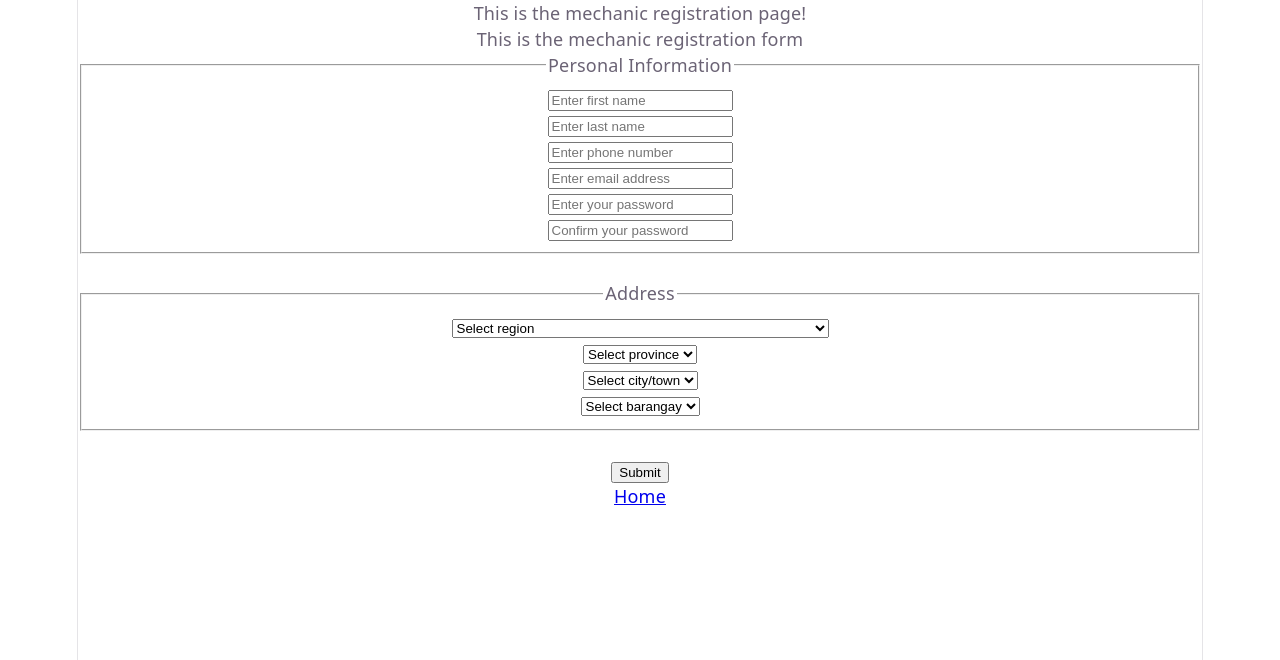
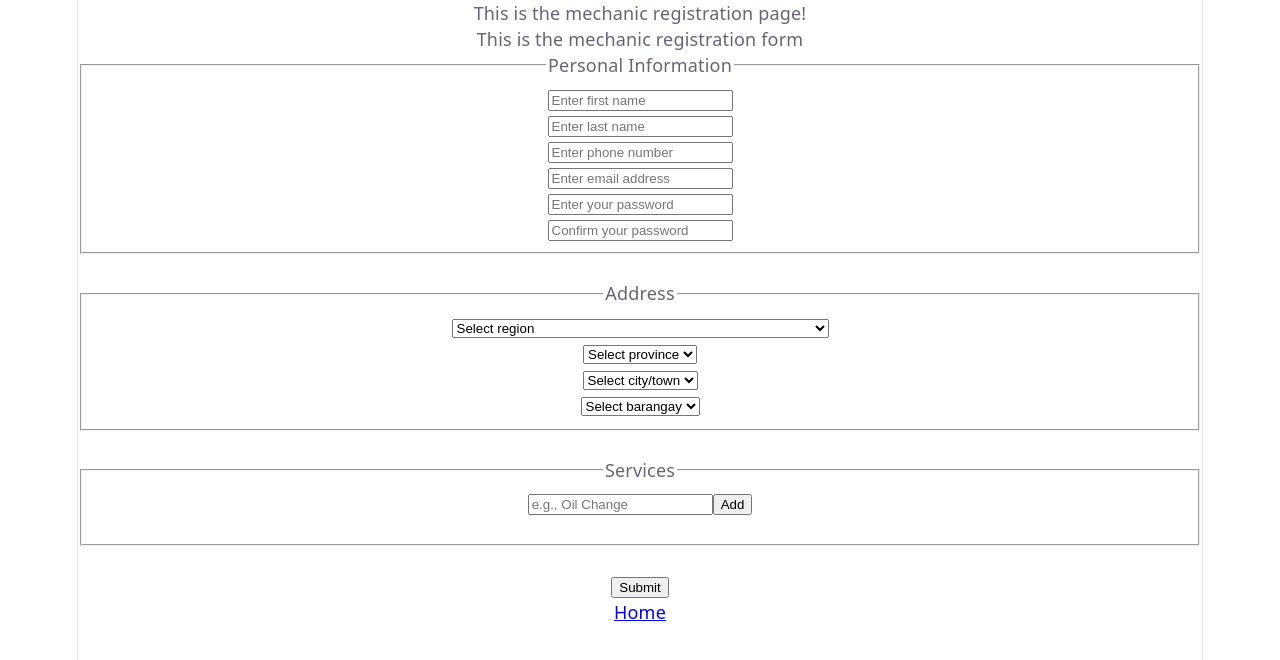
Before and after one commit to jakevergara97-hub/mechanicko_two, a React (Vite) app in the folder frontend/: page /mechanicsignup in a window 1280 px wide. Shown: the top 660 px of the page. Built offline with nearby package versions, Linux system fonts and the light colour scheme.

Commit message:
feat: allow mechanics to add and save services during registration

```diff
--- a/frontend/src/components/mechanic_registration/MechanicRegistrationForm.jsx
+++ b/frontend/src/components/mechanic_registration/MechanicRegistrationForm.jsx
@@ -1,9 +1,10 @@
 import { useState, useEffect, useRef, useContext } from "react";
 import { useNavigate } from "react-router-dom";
+import { AuthContext } from "../../context/AuthContext";
 import { createMechanic } from "../../services/createMechanicService";
 import { PersonalInformation } from "./PersonalInformation";
 import { AddressInformation } from "./AddressInformation";
-import { AuthContext } from "../../context/AuthContext";
+import { MechanicServices } from "./MechanicServices";
 
 export function MechanicRegistrationForm() {
     const navigate = useNavigate();
@@ -22,6 +23,8 @@ export function MechanicRegistrationForm() {
         province: '',
         city: '',
         barangay: '',
+
+        services: [],
     }
 
     const [formData, setFormData] = useState(initialFormState);
@@ -39,6 +42,7 @@ export function MechanicRegistrationForm() {
                 province,
                 city,
                 barangay,
+                services
             } = formData;
 
         if(confirmPasswordError) {
@@ -55,6 +59,10 @@ export function MechanicRegistrationForm() {
             }
         }
 
+        if(services.length === 0) {
+            return;
+        }
+
         try {
             const data = await createMechanic({
                 firstName: firstName.trim(),
@@ -66,6 +74,7 @@ export function MechanicRegistrationForm() {
                 province,
                 city,
                 barangay,
+                services,
             });
 
             if(data.success) {
@@ -101,6 +110,13 @@ export function MechanicRegistrationForm() {
                     <AddressInformation formData={formData} setFormData={setFormData} />
                 </fieldset>
                 <br />
+
+                <fieldset>
+                    <legend>Services</legend>
+                    <MechanicServices formData={formData} setFormData={setFormData} />
+                </fieldset>
+                <br />
+
                 <button type="Submit">Submit</button>
             </form>
         </div>
--- /dev/null
+++ b/frontend/src/components/mechanic_registration/MechanicServices.jsx
@@ -0,0 +1,64 @@
+import { useState } from "react";
+
+export function MechanicServices({formData, setFormData}) {
+    const [serviceInput, setServiceInput] = useState('');
+
+    const handleChange = (e) => {
+        const { value } = e.target;
+
+        setServiceInput(value)
+    }
+
+    const handleAddService = () => {
+        if(!serviceInput.trim()) return;
+
+        setFormData((prevData) => {
+            return {
+                ...prevData,
+                services: [...prevData.services, serviceInput]
+            }
+        })
+
+        setServiceInput('');
+    }
+
+    const handleRemoveInput = (index) => {
+        formData.services.splice(index, 1);
+        setFormData((prevData) => {
+            return {
+                ...prevData,
+                services: [...prevData.services]
+            }
+        });
+    }
+
+    return (
+        <>
+            <input
+                id="mechanic-service"
+                type="text"
+                name="service"
+                value={serviceInput}
+                onChange={handleChange}
+
+                placeholder="e.g., Oil Change"
+            >
+            </input>
+
+            <button type="button" onClick={handleAddService}>Add</button>
+
+            {!formData.services ?
+                <p>Add services</p>
+                :
+                <ul>
+                    {formData.services.map((service, index) => (
+                        <li key={index}>
+                            {service}
+                            <button onClick={() => handleRemoveInput(index)}>x</button>
+                        </li>
+                    ))}
+                </ul>
+            }
+        </>
+    )
+}
```
Also changed, not shown: 2 other files (tests, documents, lock files or other folders).
